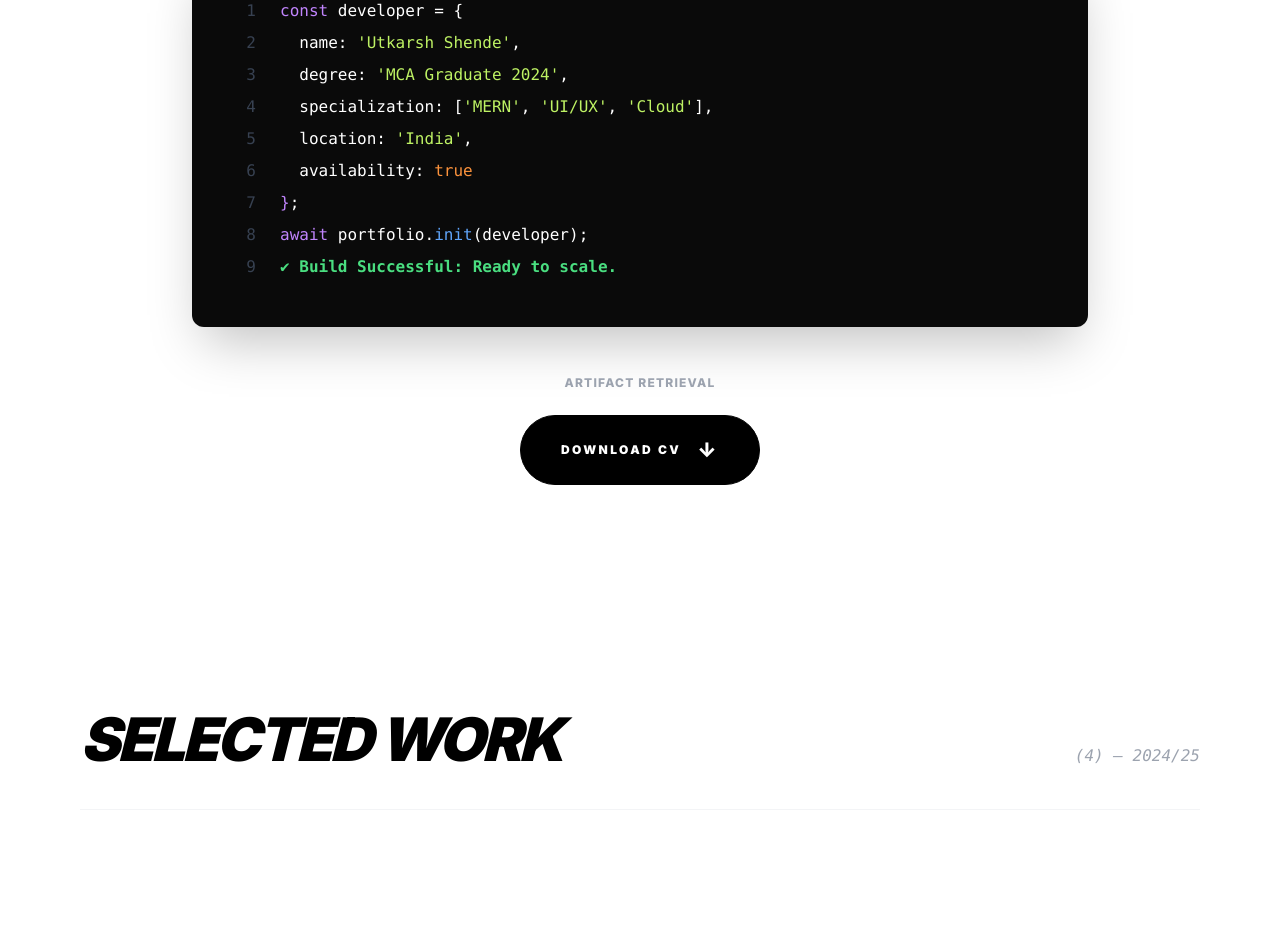
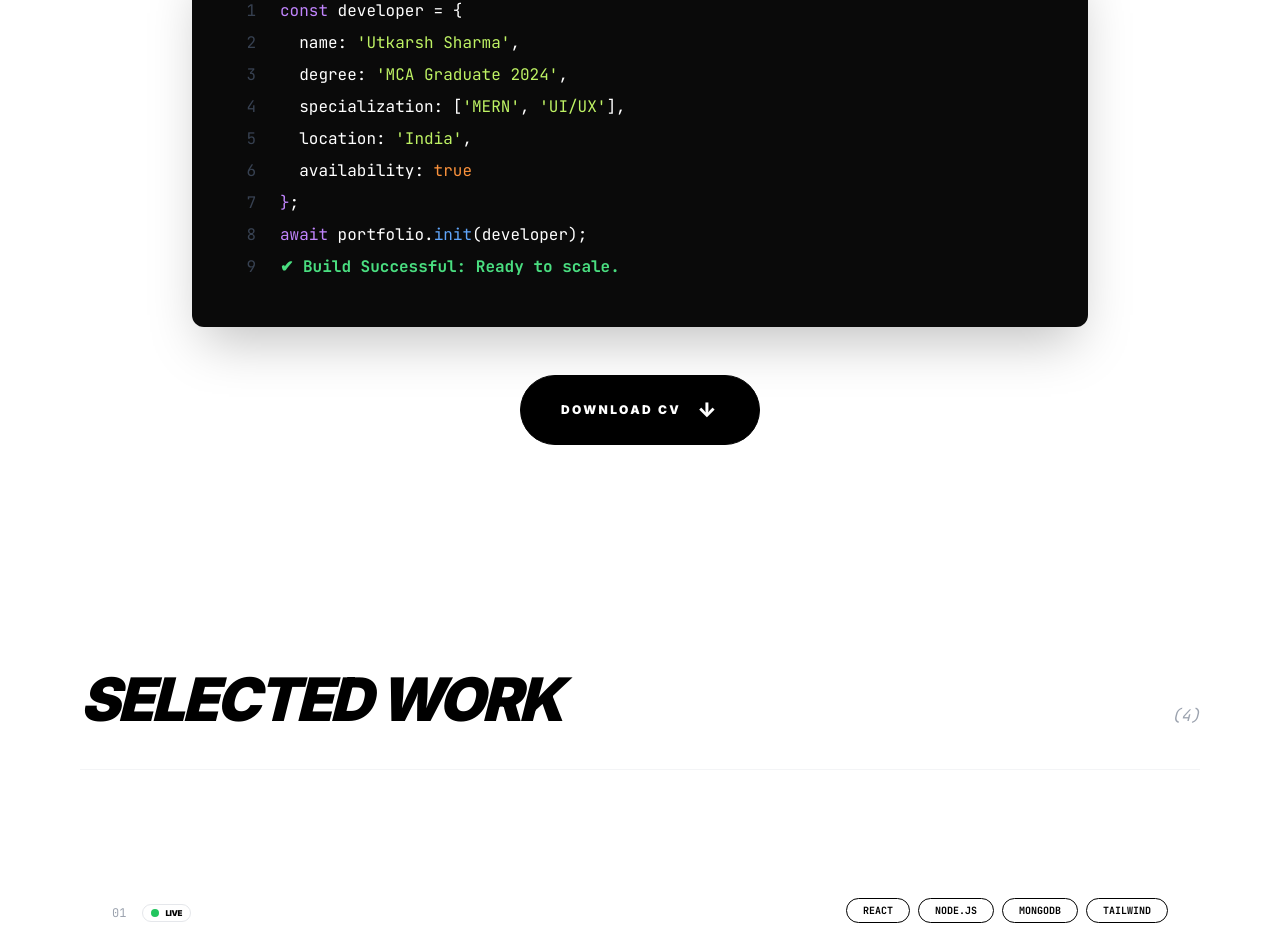
Before and after one commit to Utkarshende/personal-portfolio, a React (Vite) app: page / in a window 1280 px wide. Shown: the part 1479-2415 px from the top of the page. Built offline with nearby package versions, Linux system fonts and the light colour scheme.

Commit message:
feat: complete MERN portfolio build with JetBrains Mono and refined terminal bio

```diff
--- a/src/components/Cursor.jsx
+++ b/src/components/Cursor.jsx
@@ -2,9 +2,8 @@ import { useEffect } from 'react';
 import { motion, useSpring } from 'framer-motion';
 
 const Cursor = () => {
-  // We use spring for that "heavy/smooth" drag feeling
-  const mouseX = useSpring(0, { stiffness: 400, damping: 28 });
-  const mouseY = useSpring(0, { stiffness: 400, damping: 28 });
+  const mouseX = useSpring(0, { stiffness: 500, damping: 50 });
+  const mouseY = useSpring(0, { stiffness: 500, damping: 50 });
 
   useEffect(() => {
     const handleMouseMove = (e) => {
@@ -13,17 +12,12 @@ const Cursor = () => {
     };
     window.addEventListener('mousemove', handleMouseMove);
     return () => window.removeEventListener('mousemove', handleMouseMove);
-  }, [mouseX, mouseY]);
+  }, []);
 
   return (
     <motion.div
-      className="fixed top-0 left-0 w-10 h-10 bg-black rounded-full pointer-events-none z-[9999] mix-blend-difference hidden md:block"
-      style={{
-        x: mouseX,
-        y: mouseY,
-        translateX: "-50%",
-        translateY: "-50%",
-      }}
+      className="fixed top-0 left-0 w-8 h-8 bg-white rounded-full pointer-events-none z-[9999] mix-blend-difference hidden md:block"
+      style={{ x: mouseX, y: mouseY, translateX: "-50%", translateY: "-50%" }}
     />
   );
 };
--- a/src/components/Marquee.jsx
+++ b/src/components/Marquee.jsx
@@ -6,9 +6,9 @@ const Terminal = () => {
 
   const codeLines = [
     { line: '1', content: <><span className="text-purple-400">const</span> developer = {"{"}</> },
-    { line: '2', content: <>&nbsp;&nbsp;name: <span className="text-[#bef264]">'Utkarsh Shende'</span>,</> },
+    { line: '2', content: <>&nbsp;&nbsp;name: <span className="text-[#bef264]">'Utkarsh Sharma'</span>,</> },
     { line: '3', content: <>&nbsp;&nbsp;degree: <span className="text-[#bef264]">'MCA Graduate 2024'</span>,</> },
-    { line: '4', content: <>&nbsp;&nbsp;specialization: [<span className="text-[#bef264]">'MERN'</span>, <span className="text-[#bef264]">'UI/UX'</span>, <span className="text-[#bef264]">'Cloud'</span>],</> },
+    { line: '4', content: <>&nbsp;&nbsp;specialization: [<span className="text-[#bef264]">'MERN'</span>, <span className="text-[#bef264]">'UI/UX'</span>],</> },
     { line: '5', content: <>&nbsp;&nbsp;location: <span className="text-[#bef264]">'India'</span>,</> },
     { line: '6', content: <>&nbsp;&nbsp;availability: <span className="text-orange-400">true</span></> },
     { line: '7', content: <><span className="text-purple-400">{"}"}</span>;</> },
@@ -19,26 +19,25 @@ const Terminal = () => {
   return (
     <section className="py-24 px-6 md:px-20 bg-white">
       <div className="max-w-4xl mx-auto">
-        {/* Terminal Window */}
         <div className="bg-[#1a1a1a] rounded-t-xl p-3 flex items-center justify-between border-b border-gray-800">
           <div className="flex gap-2">
             <div className="w-3 h-3 rounded-full bg-[#ff5f56]" />
             <div className="w-3 h-3 rounded-full bg-[#ffbd2e]" />
             <div className="w-3 h-3 rounded-full bg-[#27c93f]" />
           </div>
-          <span className="text-gray-500 text-[10px] font-mono uppercase tracking-[0.2em]">source — developer.config.js</span>
+          <span className="text-gray-500 text-[10px] font-mono uppercase tracking-[0.2em]">developer.config.js</span>
           <div className="w-10" />
         </div>
 
-        <div className="bg-[#0a0a0a] p-8 md:p-12 rounded-b-xl font-mono text-sm md:text-base shadow-2xl">
-          <div className="flex flex-col gap-2">
+        <div className="bg-[#0a0a0a] p-8 md:p-12 rounded-b-xl shadow-2xl overflow-hidden">
+          <div className="flex flex-col gap-2 font-mono text-sm md:text-base leading-relaxed">
             {codeLines.map((snippet, i) => (
               <motion.div
                 key={i}
                 initial={{ opacity: 0, x: -10 }}
                 whileInView={{ opacity: 1, x: 0 }}
                 viewport={{ once: true }}
-                transition={{ delay: i * 0.1, duration: 0.3 }}
+                transition={{ delay: i * 0.1 }}
                 className="flex gap-6"
               >
                 <span className="text-gray-700 select-none w-4 text-right">{snippet.line}</span>
@@ -48,17 +47,12 @@ const Terminal = () => {
           </div>
         </div>
 
-        {/* Download CV Button Area */}
         <div className="mt-12 flex flex-col items-center gap-6">
-          <p className="text-gray-400 text-xs uppercase tracking-widest font-bold">
-            Artifact Retrieval
-          </p>
           <motion.a
-            href="/Utkarsh_Shende_CV.pdf" // Ensure this file is in your /public folder
+            href="/Utkarsh_Sharma_CV.pdf"
             download
             onMouseEnter={playHover}
             whileHover={{ scale: 1.05 }}
-            whileTap={{ scale: 0.95 }}
             className="group flex items-center gap-4 bg-black text-white px-10 py-5 rounded-full text-xs font-black uppercase tracking-[0.2em] hover:bg-[#bef264] hover:text-black transition-all cursor-none border border-black"
           >
             <span>Download CV</span>
--- a/src/components/Projects.jsx
+++ b/src/components/Projects.jsx
@@ -9,7 +9,7 @@ const Projects = () => {
     <section id="projects" className="py-32 px-6 md:px-20 bg-white">
       <div className="flex items-baseline justify-between mb-20 border-b border-gray-100 pb-10">
         <h2 className="text-6xl font-black uppercase tracking-tighter italic">Selected Work</h2>
-        <span className="text-gray-400 font-mono italic">({projects.length}) — 2024/25</span>
+        <span className="text-gray-400 font-mono italic">({projects.length})</span>
       </div>
 
       <div className="flex flex-col">
@@ -19,56 +19,33 @@ const Projects = () => {
             onMouseEnter={playHover}
             className="group border-b border-gray-100 py-12 flex flex-col md:flex-row justify-between items-center transition-all hover:bg-[#bef264] px-8 cursor-none relative"
           >
-            {/* Project Info */}
             <div className="flex flex-col z-10">
               <div className="flex items-center gap-4 mb-2">
                 <span className="text-xs font-mono text-gray-400">0{i + 1}</span>
-                {/* Blinking Live Tag */}
                 <div className="flex items-center gap-1.5 px-2 py-0.5 rounded-full bg-white border border-gray-200">
                   <span className="relative flex h-2 w-2">
                     <span className="animate-ping absolute inline-flex h-full w-full rounded-full bg-green-400 opacity-75"></span>
                     <span className="relative inline-flex rounded-full h-2 w-2 bg-green-500"></span>
                   </span>
-                  <span className="text-[8px] font-bold uppercase tracking-tighter text-black">Live Project</span>
+                  <span className="text-[8px] font-bold uppercase tracking-tighter text-black">Live</span>
                 </div>
               </div>
-
               <h3 className="text-5xl md:text-7xl font-black uppercase tracking-tighter group-hover:italic transition-all duration-500">
                 {p.title}
               </h3>
-              <p className="mt-4 text-gray-500 group-hover:text-black max-w-sm text-sm uppercase font-bold tracking-widest leading-tight">
-                {p.description}
-              </p>
             </div>
 
-            {/* Tech & Links */}
             <div className="flex flex-col items-center md:items-end gap-6 mt-8 md:mt-0 z-10">
-              <div className="flex flex-wrap justify-center md:justify-end gap-2 max-w-[300px]">
+              <div className="flex gap-2">
                 {p.tech.map(t => (
-                  <span key={t} className="px-4 py-1 border border-black rounded-full text-[10px] font-bold uppercase bg-white">
+                  <span key={t} className="px-4 py-1 border border-black rounded-full text-[10px] font-mono font-bold uppercase bg-white">
                     {t}
                   </span>
                 ))}
               </div>
-
               <div className="flex gap-8 items-center">
-                <a
-                  href={p.github}
-                  target="_blank"
-                  rel="noreferrer"
-                  className="text-xs font-black uppercase tracking-widest border-b-2 border-transparent hover:border-black transition-all cursor-none"
-                >
-                  GitHub
-                </a>
-
-                <a
-                  href={p.link}
-                  target="_blank"
-                  rel="noreferrer"
-                  className="text-6xl group-hover:translate-x-4 group-hover:-translate-y-4 transition-transform duration-500 ease-out cursor-none"
-                >
-                  ↗
-                </a>
+                <a href={p.github} target="_blank" rel="noreferrer" className="text-xs font-black uppercase tracking-widest border-b-2 border-transparent hover:border-black cursor-none">GitHub</a>
+                <a href={p.link} target="_blank" rel="noreferrer" className="text-6xl group-hover:translate-x-4 group-hover:-translate-y-4 transition-transform duration-500 cursor-none">↗</a>
               </div>
             </div>
           </motion.div>
--- a/src/index.css
+++ b/src/index.css
@@ -1,4 +1,5 @@
-@import url('https://fonts.googleapis.com/css2?family=Inter:wght@400;600;800;900&display=swap');
+@import url('https://fonts.googleapis.com/css2?family=Inter:wght@400;900&family=JetBrains+Mono:wght@400;500;700&display=swap');
+
 @tailwind base;
 @tailwind components;
 @tailwind utilities;
@@ -8,31 +9,21 @@
 }
 
 * {
-  cursor: none !important; /* Forces use of custom cursor */
-}
-
-.mix-blend-difference {
-  mix-blend-mode: difference;
-  background-color: white; /* In 'difference' mode, White background makes the cursor invert the colors beneath it */
+  cursor: none !important;
 }
 
 body {
   font-family: 'Inter', sans-serif;
   background-color: #ffffff;
   color: #000000;
-  overflow-x: hidden;
   -webkit-font-smoothing: antialiased;
 }
 
-::selection {
-  background: var(--accent);
-  color: black;
-}
-.outline-text {
-  -webkit-text-stroke: 1px black;
-  color: transparent;
+/* Authentic Code Font Utility */
+.font-mono {
+  font-family: 'JetBrains Mono', monospace !important;
 }
 
-.outline-text:hover {
-  color: black;
+.mix-blend-difference {
+  mix-blend-mode: difference;
 }
```
